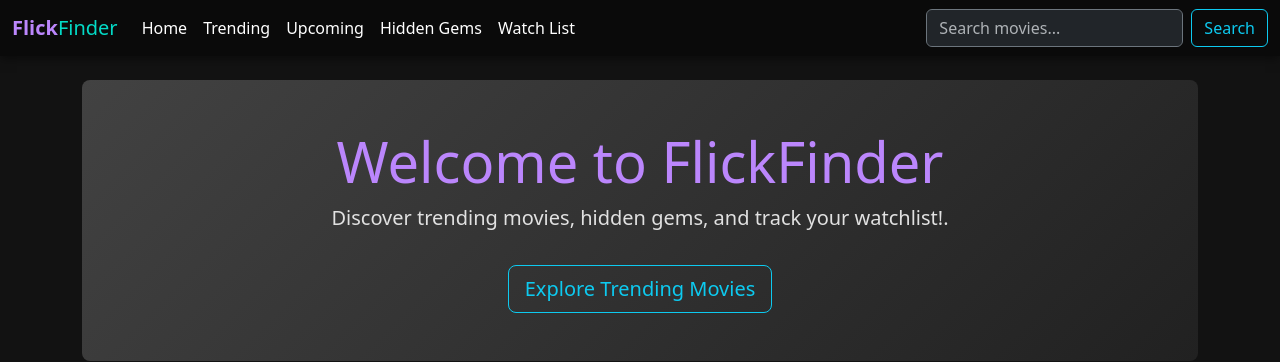
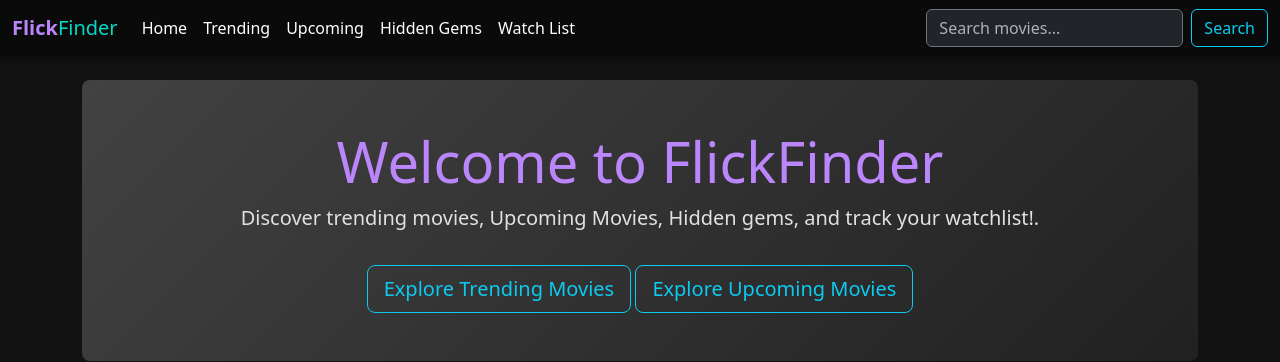
Before and after one commit to AAlejandro8/FrameFinders, a Flask app: page / in a window 1280 px wide. Shown: the top 362 px of the page. Run offline with Flask 3, Linux system fonts and the light colour scheme.

```diff
--- a/app/templates/homepage.html
+++ b/app/templates/homepage.html
@@ -4,8 +4,9 @@
 <!-- Hero Section -->
 <div class="container-fluid p-5 rounded-3 text-center mb-5" style="background: linear-gradient(135deg, #424242 0%, #212121 100%);">
     <h1 class="display-4" style="color: #bb86fc">Welcome to FlickFinder</h1>
-    <p class="lead">Discover trending movies, hidden gems, and track your watchlist!.</p>
+    <p class="lead">Discover trending movies, Upcoming Movies, Hidden gems, and track your watchlist!.</p>
     <a class="btn btn-outline-info btn-lg mt-3" href="/trending" role="button">Explore Trending Movies</a>
+    <a class="btn btn-outline-info btn-lg mt-3" href="/Upcoming" role="button">Explore Upcoming Movies</a>
 </div>
 
 <!-- Features Section -->
--- a/app/templates/upcoming.html
+++ b/app/templates/upcoming.html
@@ -1,6 +1,6 @@
 {% extends "base.html" %}
 
-{% block title %}Trending Movies{% endblock %}
+{% block title %}Upcoming Movies{% endblock %}
 
 {% block content %}
     <h2 class="mb-4">Upcoming Movies!</h2>
```
